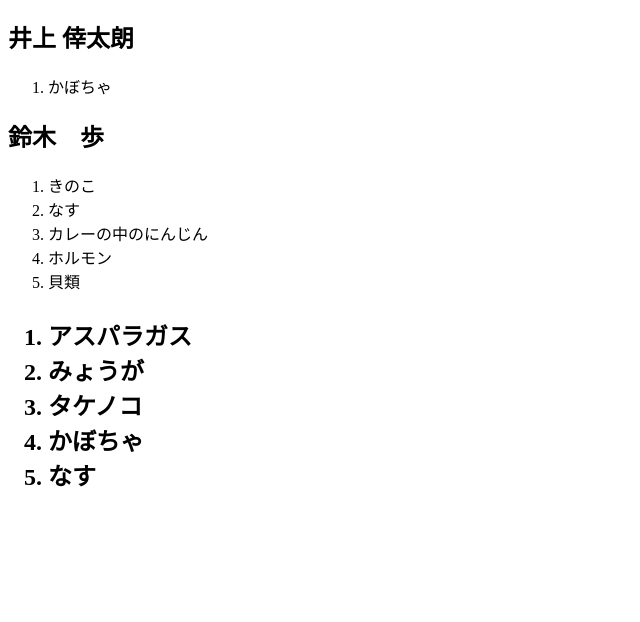
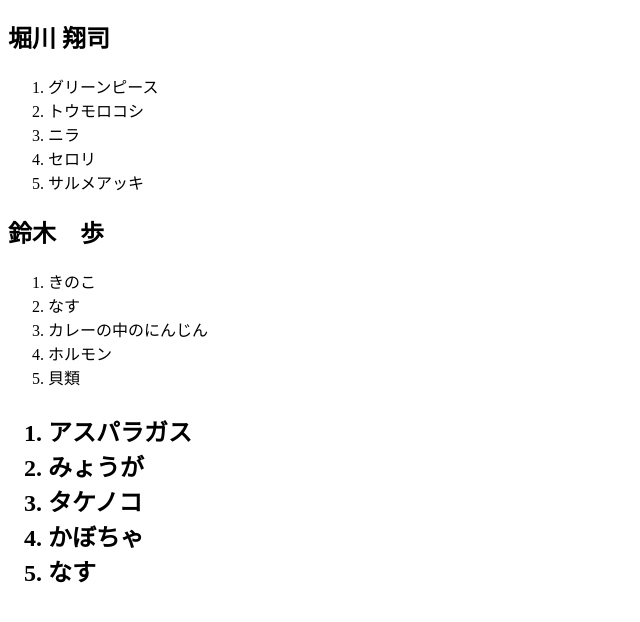
Before and after one commit to Kinoue-mynavi/team_InoueTech, a plain HTML site: page index.html in a window 1280 px wide. Shown: the part 70-692 px from the top of the page, without its empty margins (0-640 px from the left). Drawn offline with Linux system fonts and the light colour scheme.

Commit message:
嫌いな食べ物を記入

```diff
--- a/index.html
+++ b/index.html
@@ -8,9 +8,13 @@
 <body>
 
     <h1>嫌いな食べもの</h1>
-    <h2>井上 倖太朗</h2>
+    <h2>堀川 翔司</h2>
     <ol>
-        <li>かぼちゃ</li>
+        <li>グリーンピース</li>
+        <li>トウモロコシ</li>
+        <li>ニラ</li>
+        <li>セロリ</li>
+        <li>サルメアッキ</li>
     </ol>
     <h2>鈴木　歩</h2>
     <ol>
```
